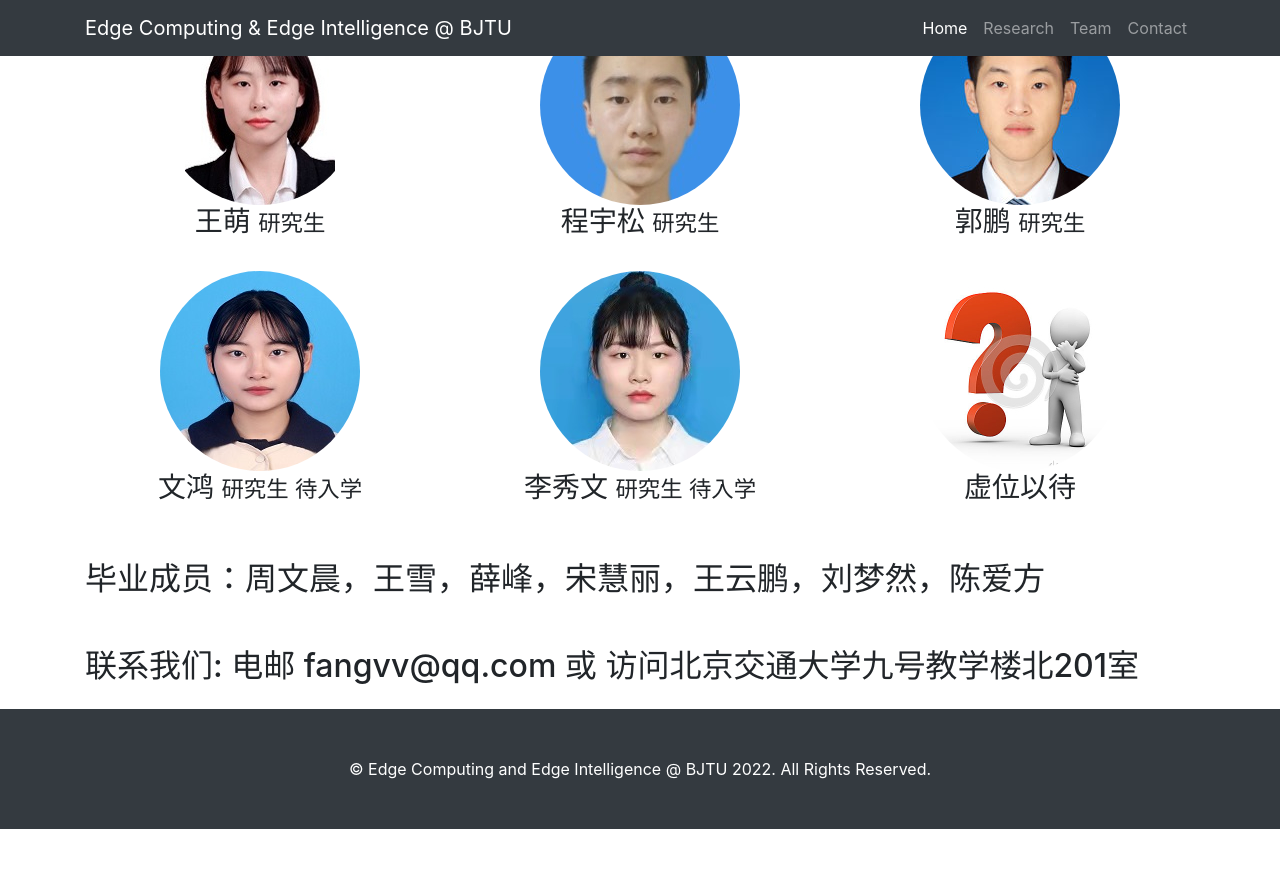
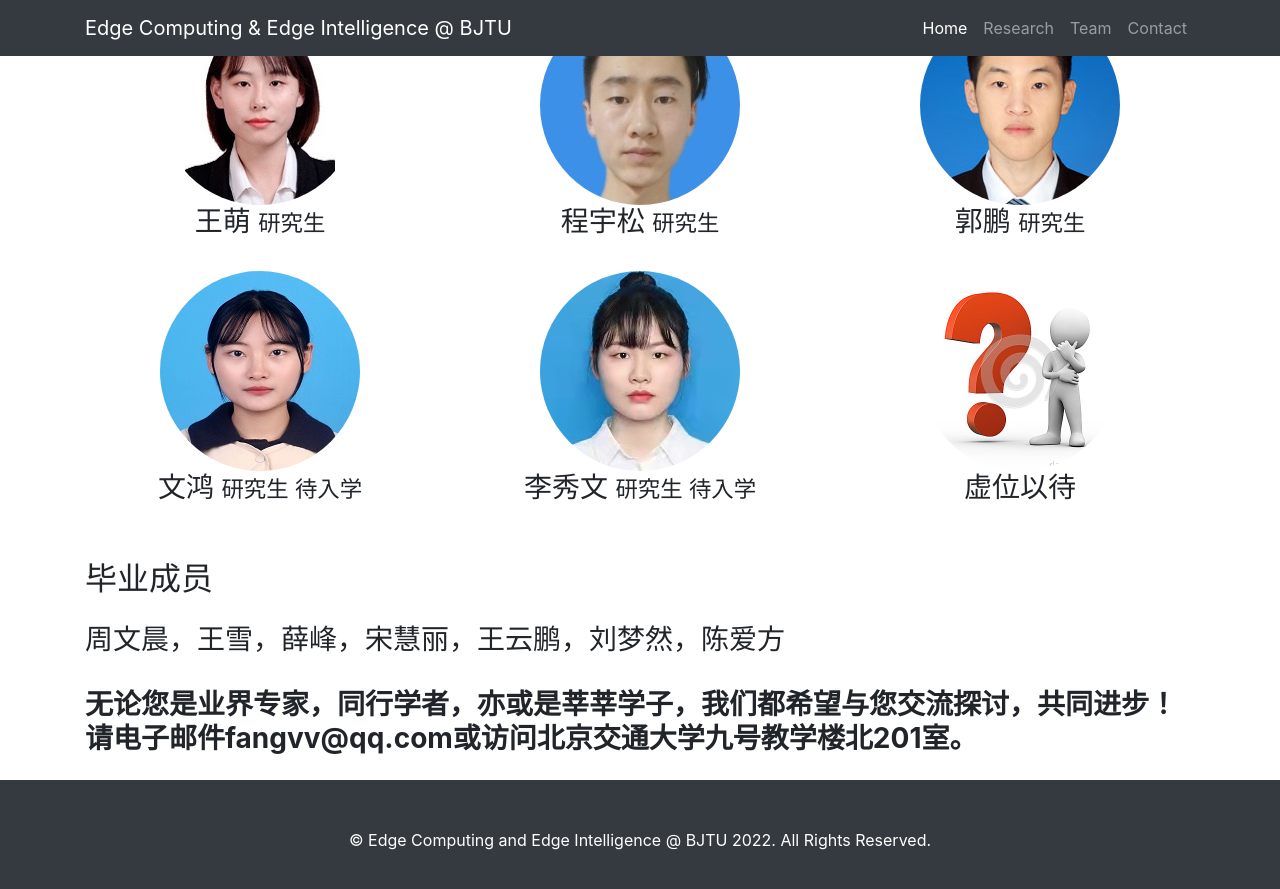
Before and after one commit to fangvv/Homepage, a Jekyll site: the page Edgecomp/index.html, which Jekyll copies as it is, in a window 1280 px wide and 900 px high, scrolled down 5718 px. Shown: the top 889 px of the window. Built offline with Jekyll 4.4.1, drawn with Linux system fonts in a browser that asks for light colours; comment, search, counter and statistics services are not loaded; before the commit the page ends 6547 px from its top, so only the background shows below that.

Commit message:
edgecomp update

```diff
--- a/Edgecomp/index.html
+++ b/Edgecomp/index.html
@@ -252,7 +252,7 @@
           <h3>虚位以待</h3>
       </div>
       <div class="col-lg-12">
-          <h2 class="my-4">毕业成员：周文晨，王雪，薛峰，宋慧丽，王云鹏，刘梦然，陈爱方</h2>
+          <h2 class="my-4">毕业成员</h2><h3>周文晨，王雪，薛峰，宋慧丽，王云鹏，刘梦然，陈爱方</h3>
       </div>
   </div>
 </section>
@@ -262,7 +262,7 @@
 <section id="contact">
     <div class="row">
        <div class="col-lg-12">
-          <h2 class="my-4">联系我们: 电邮 fangvv@qq.com 或 访问北京交通大学九号教学楼北201室</h2>
+          <h3 class="my-4"><b>无论您是业界专家，同行学者，亦或是莘莘学子，我们都希望与您交流探讨，共同进步！请电子邮件fangvv@qq.com或访问北京交通大学九号教学楼北201室。</b></h3>
       </div>
   </div>
 </section>
```
